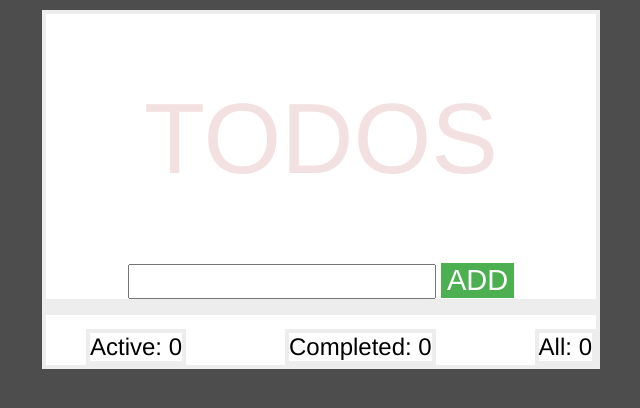
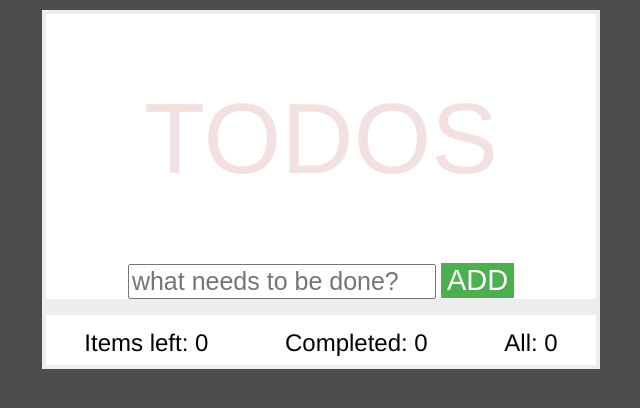
Before and after one commit to Varfolomeev-Ilya/toDo-on-React, a React (Create React App) app: page / in a window 1280 px wide. Shown: the top 408 px of the page, without its empty margins (319-959 px from the left). Built offline with nearby package versions, Linux system fonts and the light colour scheme.

Commit message:
count items left and styles

```diff
--- a/src/App.js
+++ b/src/App.js
@@ -67,7 +67,7 @@ class App extends React.Component {
       <footer className="footer">
       <ul className="filters">
       <li>
-        <a href="3" className="all">Active: {activeTasks.length}</a>
+        <a href="3" className="all">Items left: {activeTasks.length}</a>
       </li>
       <li>
         <a href="2" className="selected">Completed: {doneTasks.length}</a>
--- a/src/components/Header/TaskInput.jsx
+++ b/src/components/Header/TaskInput.jsx
@@ -35,6 +35,7 @@ class TaskInput extends React.Component {
        onKeyPress={this.handleEnter}
        onChange={this.inputChange}
        value={input}
+       placeholder="what needs to be done?"
        ></input>
       <button className="add-btn" onClick={this.addTask}>ADD</button>
       </div>
--- a/src/components/body/Task.jsx
+++ b/src/components/body/Task.jsx
@@ -6,7 +6,7 @@ const Task = ({ task, ...props }) => {
        { !task.done ? (
          <p class="action" onClick={props.doneTask}>✅</p>
        ) : (
-         <p  class="action" onClick={props.deleteTask}>❎</p>
+         <p class="action" onClick={props.deleteTask}>❎</p>
        )}
        </div>
   );
--- a/src/index.css
+++ b/src/index.css
@@ -50,10 +50,10 @@ footer {
 ul {
   display: flex;
   align-items: center;
-  justify-content: space-between;
+  justify-content: space-around;
   flex-direction: row;
   list-style: none;
-
+  padding-left: 0;
 }
 
 a {
@@ -63,6 +63,4 @@ a {
 
 li {
   font-size: 24px;
-  border: 4px solid #ededed;
-
 }
```
